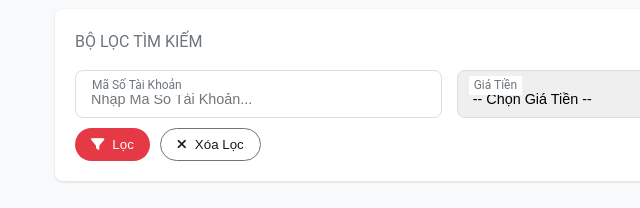
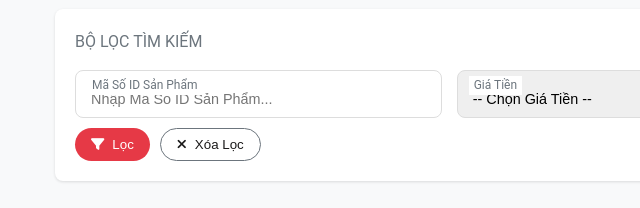
Before and after one commit to GreensVN/Shop, a plain HTML site: page index.html in a window 1280 px wide. Shown: the part 330-538 px from the top of the page, 0-640 px from the left. Drawn offline with Linux system fonts and the light colour scheme.

Commit message:
index.html

```diff
--- a/index.html
+++ b/index.html
@@ -219,8 +219,8 @@
 
             <div class="filter-grid">
                 <div class="filter-group">
-                    <label for="id" class="filter-label">Mã Số Tài Khoản</label>
-                    <input type="text" id="id" name="id" class="filter-input" placeholder="Nhập Mã Số Tài Khoản...">
+                    <label for="id" class="filter-label">Mã Số ID Sản Phẩm</label>
+                    <input type="text" id="id" name="id" class="filter-input" placeholder="Nhập Mã Số ID Sản Phẩm...">
                 </div>
 
                 <div class="filter-group">
```
